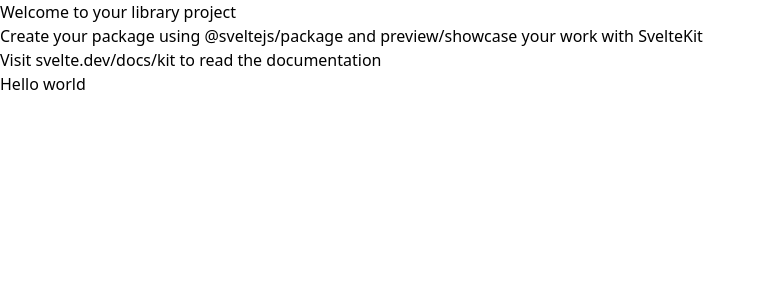
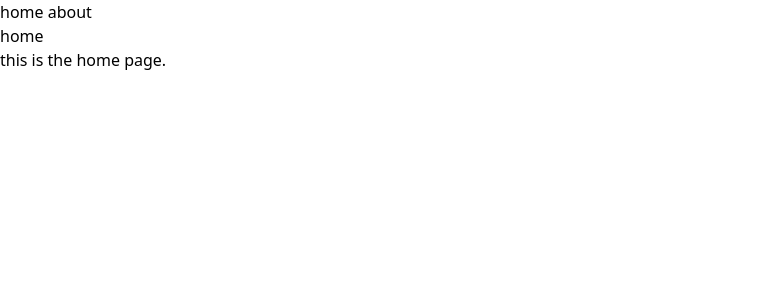
Before and after one commit to DrminaEmad/probable-dollop, a SvelteKit app in the folder svelte_tut/: page / in a window 1280 px wide. Shown: the top 300 px of the page, without its empty margins (0-766 px from the left). Built offline with nearby package versions, Linux system fonts and the light colour scheme.

Commit message:
about route

```diff
--- a/svelte_tut/src/routes/+page.svelte
+++ b/svelte_tut/src/routes/+page.svelte
@@ -1,4 +1,7 @@
-<h1>Welcome to your library project</h1>
-<p>Create your package using @sveltejs/package and preview/showcase your work with SvelteKit</p>
-<p>Visit <a href="https://svelte.dev/docs/kit">svelte.dev/docs/kit</a> to read the documentation</p>
-<h2>Hello world </h2>
+<nav>
+	<a href="/">home</a>
+	<a href="/about">about</a>
+</nav>
+
+<h1>home</h1>
+<p>this is the home page.</p>
--- /dev/null
+++ b/svelte_tut/src/routes/about/+page.svelte
@@ -0,0 +1,4 @@
+<h1>Welcome to your library project</h1>
+<p>Create your package using @sveltejs/package and preview/showcase your work with SvelteKit</p>
+<p>Visit <a href="https://svelte.dev/docs/kit">svelte.dev/docs/kit</a> to read the documentation</p>
+<h2>Hello world </h2>
```
